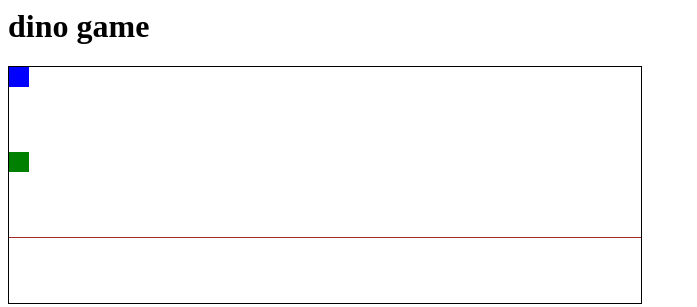
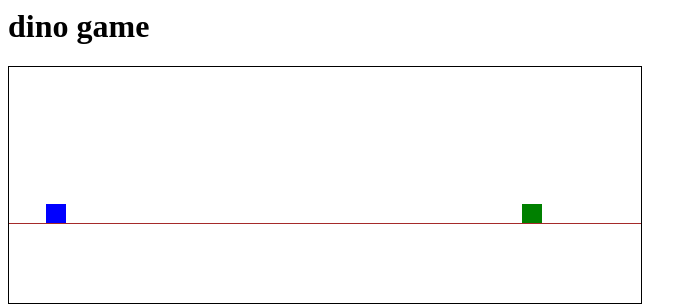
Before and after one commit to qptr/dino-game, a plain HTML site: page public/index.html in a window 1280 px wide. Shown: the whole page, without its empty margins (0-697 px from the left). Drawn offline with Linux system fonts and the light colour scheme.

Commit message:
Align ground, dino, cactus inside a grid

```diff
--- a/public/css/index.css
+++ b/public/css/index.css
@@ -3,22 +3,32 @@
   width: 50%;
   height: 30%;
   display: grid;
+  grid-template-columns: repeat(50, 1fr);
+  grid-template-rows: repeat(3, 1fr);
 }
 
 .ground {
   height: 1px;
   background: brown;
+  grid-column: 1 / -1;
+  grid-row: 2;
+  align-self: end;
 }
 
 .dinosaur {
   height: 20px;
   width: 20px;
   background: blue;
+  grid-column: 4;
+  grid-row: 2;
+  align-self: end;
 }
 
 .cactus {
   height: 20px;
   width: 20px;
   background: green;
-  float: right;
+  grid-column: -10;
+  grid-row: 2;
+  align-self: end;
 }
```
